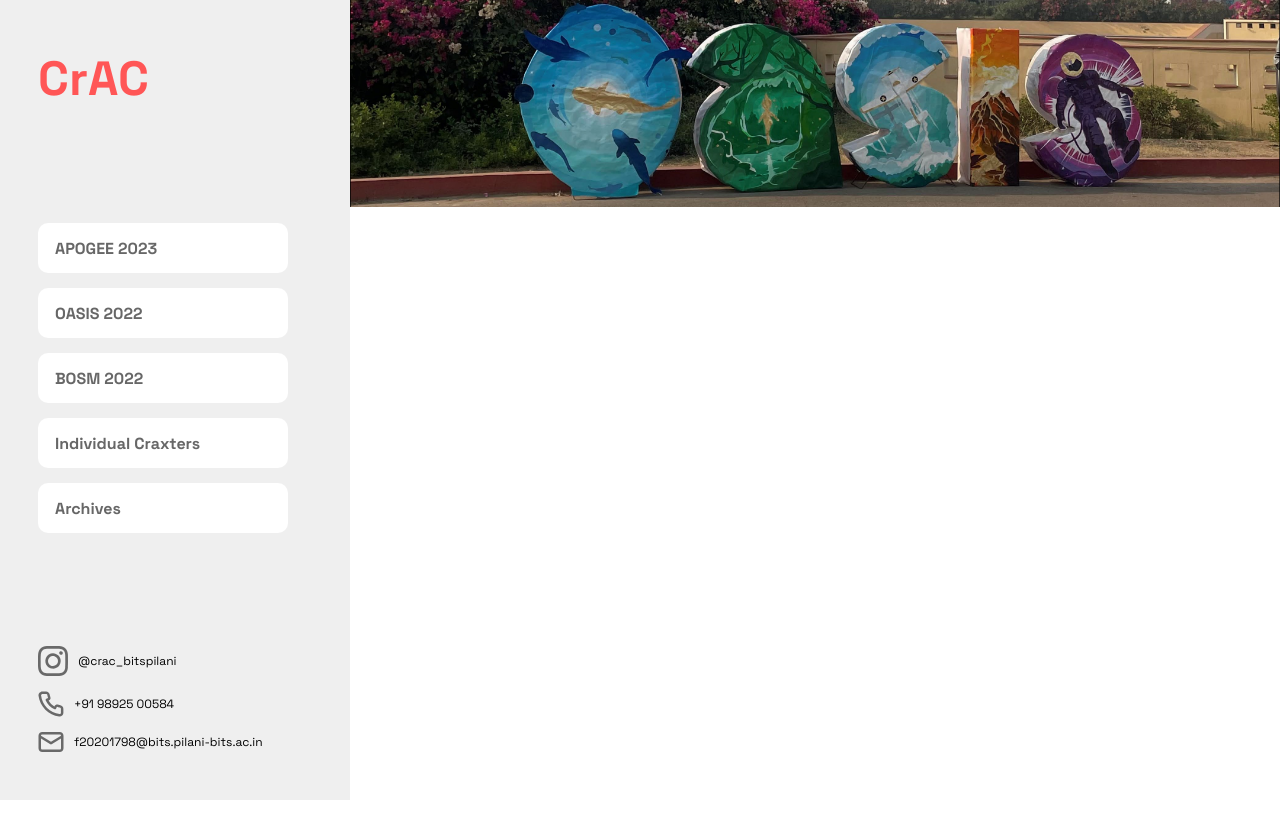
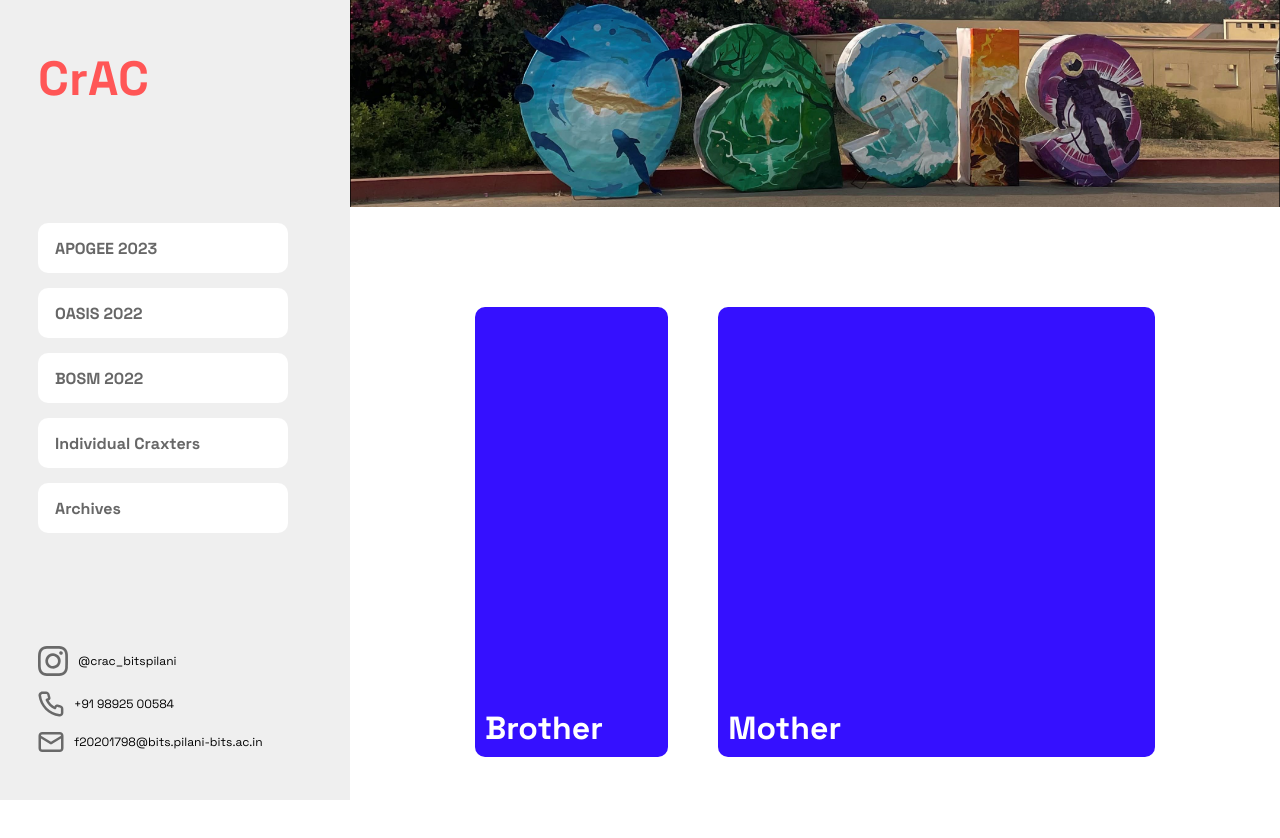
Before and after one commit to rohan-musk/crac-frontend, a Next.js app: page /oasis in a window 1280 px wide. Shown: the top 838 px of the page. Before the commit the page ends 800 px from the top, so only its background shows below. Built offline with nearby package versions, Linux system fonts and the light colour scheme.

Commit message:
RM | Add grid

```diff
--- a/components/layouts/festLayout/FestLayout.js
+++ b/components/layouts/festLayout/FestLayout.js
@@ -1,6 +1,12 @@
 import React from 'react';
 import Image from 'next/image';
-import { FestLayoutContainer, FestLayoutHeader } from './FestLayout.styled';
+import {
+  FestLayoutContainer,
+  FestLayoutHeader,
+  FestLayoutBody,
+  FestImage,
+  FestImageText,
+} from './FestLayout.styled';
 
 const FestLayout = () => {
   return (
@@ -8,6 +14,14 @@ const FestLayout = () => {
       <FestLayoutHeader>
         <Image src='/images/oasisBanner.png' layout='fill' objectFit='cover' />
       </FestLayoutHeader>
+      <FestLayoutBody>
+        <FestImage>
+          <FestImageText>Brother</FestImageText>
+        </FestImage>
+        <FestImage wide>
+          <FestImageText>Mother</FestImageText>
+        </FestImage>
+      </FestLayoutBody>
     </FestLayoutContainer>
   );
 };
--- a/components/layouts/festLayout/FestLayout.styled.js
+++ b/components/layouts/festLayout/FestLayout.styled.js
@@ -3,6 +3,7 @@ import styled from 'styled-components';
 export const FestLayoutContainer = styled.div`
   width: 100%;
   display: flex;
+  flex-direction: column;
   justify-content: center;
 `;
 
@@ -14,3 +15,29 @@ export const FestLayoutHeader = styled.div`
   aspect-ratio: 4.5 / 1;
   position: relative;
 `;
+export const FestLayoutBody = styled.div`
+  display: grid;
+  grid-template-columns: 1fr 1fr 1fr;
+  grid-template-rows: repeat(auto-fill, 450px);
+  gap: 50px;
+  padding: 100px 125px;
+  grid-auto-flow: row dense;
+`;
+export const FestImage = styled.div`
+  ${(props) => (props.wide ? `grid-column: span 2;` : `grid-column: span 1;`)}
+  height:450px;
+  width: 100%;
+  background-color: #3510ff;
+  border-radius: 10px;
+`;
+export const FestImageText = styled.div`
+  display: flex;
+  font-style: normal;
+  font-weight: 700;
+  font-size: 32px;
+  line-height: 41px;
+  align-items: flex-end;
+  height: 100%;
+  color: #ffffff;
+  padding: 8px 10px;
+`;
```
